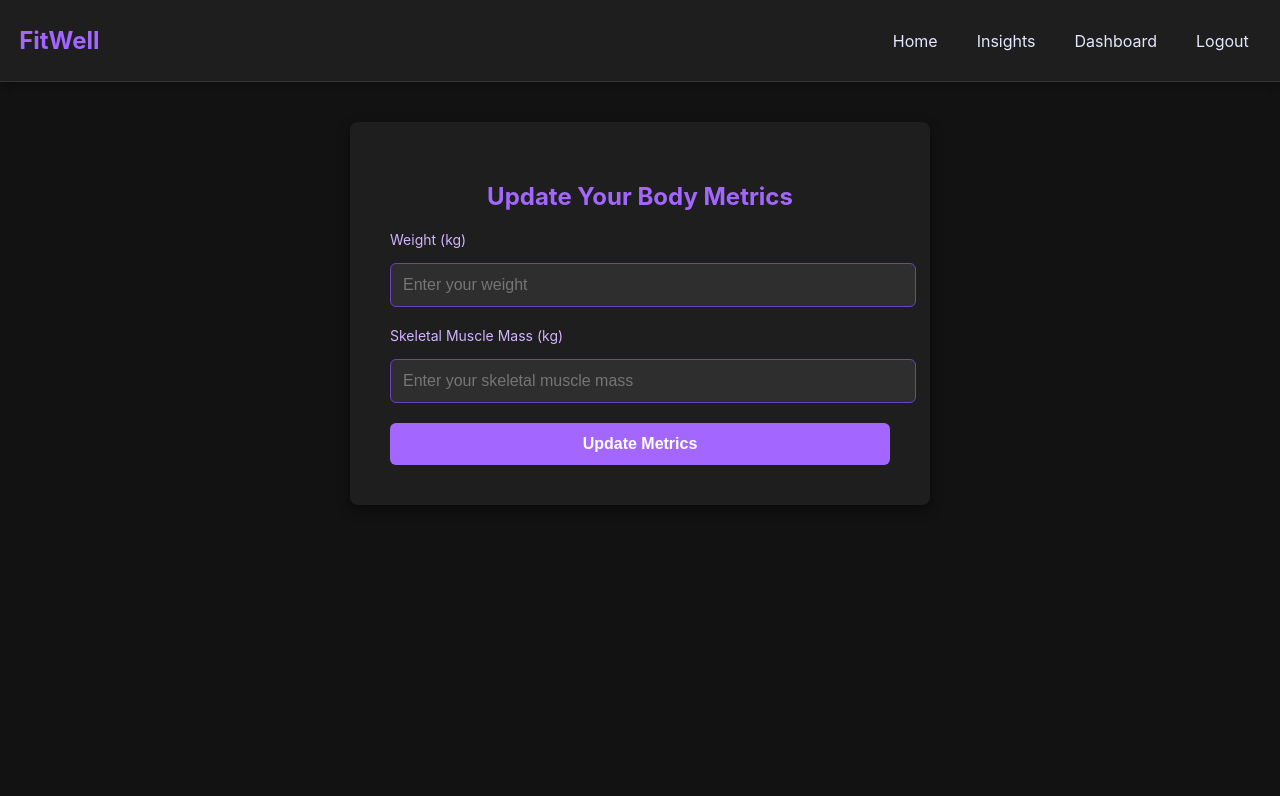
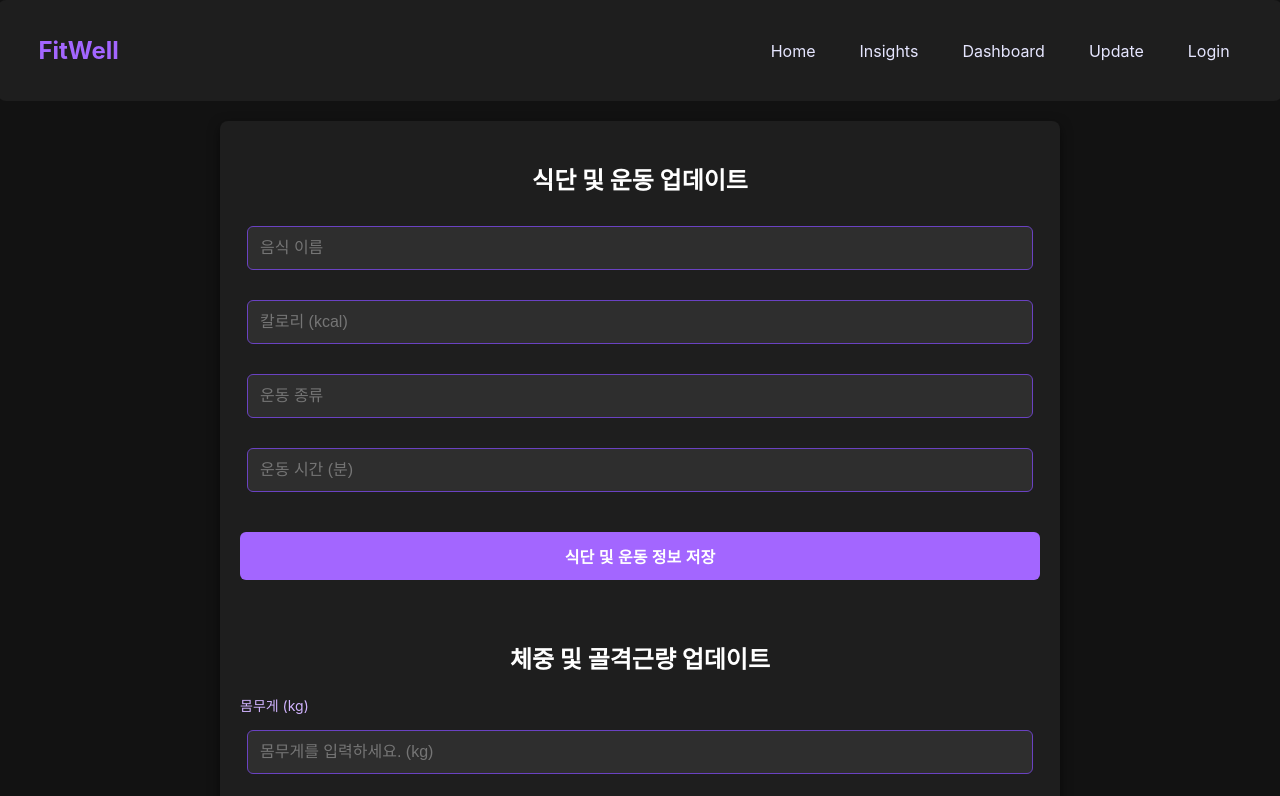
Before and after one commit to jklee3409/HealtManagement_Frontend, a React (Create React App) app: page /update in a window 1280 px wide. Shown: the top 796 px of the page. Built offline with nearby package versions, Linux system fonts and the light colour scheme.

Commit message:
feat(update): 회원 정보 업데이트 및 식단, 운동 정보 저장 가능

```diff
--- a/src/pages/UpdateMetricsPage.js
+++ b/src/pages/UpdateMetricsPage.js
@@ -1,6 +1,8 @@
 import React, { useState } from 'react';
 import axios from 'axios';
 import styled from 'styled-components';
+import { Link, useNavigate } from 'react-router-dom';
+import ReactMarkdown from 'react-markdown';
 
 const Background = styled.div`
   display: flex;
@@ -11,15 +13,16 @@ const Background = styled.div`
   color: #e6e6ff;
 `;
 
-const Navbar = styled.div`
+const Header = styled.header`
   display: flex;
   justify-content: space-between;
   align-items: center;
-  width: 97%; /* 전체 화면에 맞추기 */
-  padding: 10px 20px;
+  width: 94%;
+  max-width: 1400px;
+  padding: 20px 40px;
   background-color: #1e1e1e;
-  border-bottom: 1px solid #333;
-  box-shadow: 0 4px 8px rgba(0, 0, 0, 0.3);
+  border-radius: 8px;
+  margin-bottom: 20px;
 `;
 
 const Logo = styled.h1`
@@ -27,37 +30,42 @@ const Logo = styled.h1`
   color: #a366ff;
 `;
 
-const NavMenu = styled.div`
+const NavMenu = styled.nav`
   display: flex;
-  gap: 15px;
+  gap: 20px;
 `;
 
-const NavLink = styled.span`
+const NavLink = styled(Link)`
   color: #e6e6ff;
   text-decoration: none;
   font-size: 16px;
   padding: 8px 12px;
   border-radius: 4px;
-  cursor: pointer;
   &:hover {
     color: #a366ff;
+    background-color: #2e2e2e;
   }
 `;
 
 const Container = styled.div`
-  padding: 40px;
-  max-width: 500px;
+  display: flex;
+  flex-direction: column;
+  gap: 40px;
   width: 100%;
+  max-width: 800px;
+  padding: 20px;
   background-color: #1e1e1e;
   border-radius: 8px;
   box-shadow: 0 4px 12px rgba(0, 0, 0, 0.5);
+`;
+
+const Section = styled.div`
   text-align: center;
-  margin-top: 40px;
 `;
 
 const Title = styled.h2`
-  color: #a366ff;
   margin-bottom: 20px;
+  color: white;
 `;
 
 const Label = styled.label`
@@ -69,7 +77,7 @@ const Label = styled.label`
 `;
 
 const Input = styled.input`
-  width: 100%;
+  width: 95%;
   padding: 12px;
   margin: 10px 0 20px;
   border: 1px solid #6a42c2;
@@ -88,58 +96,162 @@ const Button = styled.button`
   padding: 12px;
   background-color: #a366ff;
   color: white;
+  font-size: 16px;
+  font-weight: bold;
   border: none;
   border-radius: 6px;
-  font-size: 16px;
   cursor: pointer;
-  font-weight: bold;
-  transition: background-color 0.3s ease;
+  margin-top: 20px;
   &:hover {
     background-color: #944dff;
   }
 `;
 
-const UpdateMetricsPage = ({ userId }) => {
+const FeedbackResult = styled.div`
+  margin-top: 30px;
+  padding: 20px;
+  background-color: #2e2e2e;
+  border-radius: 8px;
+  color: #e6e6ff;
+  font-size: 16px;
+  line-height: 1.6;
+  white-space: pre-wrap;
+`;
+
+const UpdateMetricsPage = ({ userId, isLoggedIn, onLogout }) => {
   const [weight, setWeight] = useState('');
   const [skeletalMuscleMass, setSkeletalMuscleMass] = useState('');
+  const [diet, setDiet] = useState({ foodName: '', calories: '' });
+  const [exercise, setExercise] = useState({ exerciseType: '', duration: '' });
+  const [feedback, setFeedback] = useState('');
+  const [loading, setLoading] = useState(false);
+  const navigate = useNavigate();
 
-  const handleSubmit = async (e) => {
+  const handleUpdateMetrics = async (e) => {
     e.preventDefault();
     try {
       await axios.put(`http://localhost:8080/api/users/${userId}/updateMetrics`, {
         weight: parseFloat(weight),
         skeletalMuscleMass: parseFloat(skeletalMuscleMass),
       });
-      alert("Metrics updated successfully!");
+      alert('Metrics updated successfully!');
     } catch (error) {
-      console.error("Failed to update metrics", error);
-      alert("Failed to update metrics.");
+      console.error('Failed to update metrics', error);
+      alert('Failed to update metrics.');
+    }
+  };
+
+  const handleDietChange = (e) => {
+    setDiet({ ...diet, [e.target.name]: e.target.value });
+  };
+
+  const handleExerciseChange = (e) => {
+    setExercise({ ...exercise, [e.target.name]: e.target.value });
+  };
+
+  const saveDietAndExercise = async () => {
+    try {
+      await axios.post(`http://localhost:8080/api/diet?userId=${userId}`, { ...diet });
+      await axios.post(`http://localhost:8080/api/exercise?userId=${userId}`, { ...exercise });
+      alert('식단 및 운동 정보가 저장되었습니다.');
+    } catch (error) {
+      console.error('Error saving diet and exercise:', error);
+      alert('식단 및 운동 정보를 저장하는 중 오류가 발생했습니다.');
+    }
+  };
+
+  const handleFeedback = async () => {
+    setLoading(true);
+    setFeedback('');
+    try {
+      const response = await axios.get(`http://localhost:8080/api/feedback`, { params: { userId } });
+      const feedbackText = response.data.choices
+        .map((choice) => choice.text || choice.message?.content)
+        .join('\n');
+      setFeedback(feedbackText || '피드백이 없습니다.');
+    } catch (error) {
+      console.error('Error fetching feedback:', error);
+      setFeedback('피드백 요청 중 오류가 발생했습니다. 다시 시도해주세요.');
+    } finally {
+      setLoading(false);
     }
   };
 
   return (
     <Background>
-      <Navbar>
+      <Header>
         <Logo>FitWell</Logo>
         <NavMenu>
-          <NavLink onClick={() => window.location.href = '/'}>Home</NavLink>
-          <NavLink onClick={() => window.location.href = '/insights'}>Insights</NavLink>
-          <NavLink onClick={() => window.location.href = '/dashboard'}>Dashboard</NavLink>
-          <NavLink onClick={() => window.location.href = '/login'}>Logout</NavLink>
+          <NavLink to="/">Home</NavLink>
+          <NavLink to="/feedback">Insights</NavLink>
+          <NavLink to="/dashboard">Dashboard</NavLink>
+          <NavLink to="/update">Update</NavLink>
+          {isLoggedIn ? (
+            <NavLink to="/" onClick={onLogout}>
+              Logout
+            </NavLink>
+          ) : (
+            <NavLink to="/login">Login</NavLink>
+          )}
         </NavMenu>
-      </Navbar>
+      </Header>
 
       <Container>
-        <Title>Update Your Body Metrics</Title>
-        <form onSubmit={handleSubmit}>
-          <Label>Weight (kg)</Label>
-          <Input type="number" value={weight} onChange={(e) => setWeight(e.target.value)} placeholder="Enter your weight" />
+      <Section>
+          <Title>식단 및 운동 업데이트</Title>
+          <Input
+            type="text"
+            name="foodName"
+            placeholder="음식 이름"
+            value={diet.foodName}
+            onChange={handleDietChange}
+          />
+          <Input
+            type="number"
+            name="calories"
+            placeholder="칼로리 (kcal)"
+            value={diet.calories}
+            onChange={handleDietChange}
+          />
+          <Input
+            type="text"
+            name="exerciseType"
+            placeholder="운동 종류"
+            value={exercise.exerciseType}
+            onChange={handleExerciseChange}
+          />
+          <Input
+            type="number"
+            name="duration"
+            placeholder="운동 시간 (분)"
+            value={exercise.duration}
+            onChange={handleExerciseChange}
+          />
+          <Button onClick={saveDietAndExercise}>식단 및 운동 정보 저장</Button>
+        </Section>
 
-          <Label>Skeletal Muscle Mass (kg)</Label>
-          <Input type="number" value={skeletalMuscleMass} onChange={(e) => setSkeletalMuscleMass(e.target.value)} placeholder="Enter your skeletal muscle mass" />
+        <Section>
+          <Title>체중 및 골격근량 업데이트</Title>
+          <form onSubmit={handleUpdateMetrics}>
+            <Label>몸무게 (kg)</Label>
+            <Input
+              type="number"
+              value={weight}
+              onChange={(e) => setWeight(e.target.value)}
+              placeholder="몸무게를 입력하세요. (kg)"
+            />
 
-          <Button type="submit">Update Metrics</Button>
-        </form>
+            <Label>골격근량 (kg)</Label>
+            <Input
+              type="number"
+              value={skeletalMuscleMass}
+              onChange={(e) => setSkeletalMuscleMass(e.target.value)}
+              placeholder="골격근량을 입력하세요. (kg)"
+            />
+
+            <Button type="submit">Update</Button>
+          </form>
+        </Section>
       </Container>
     </Background>
   );
```
